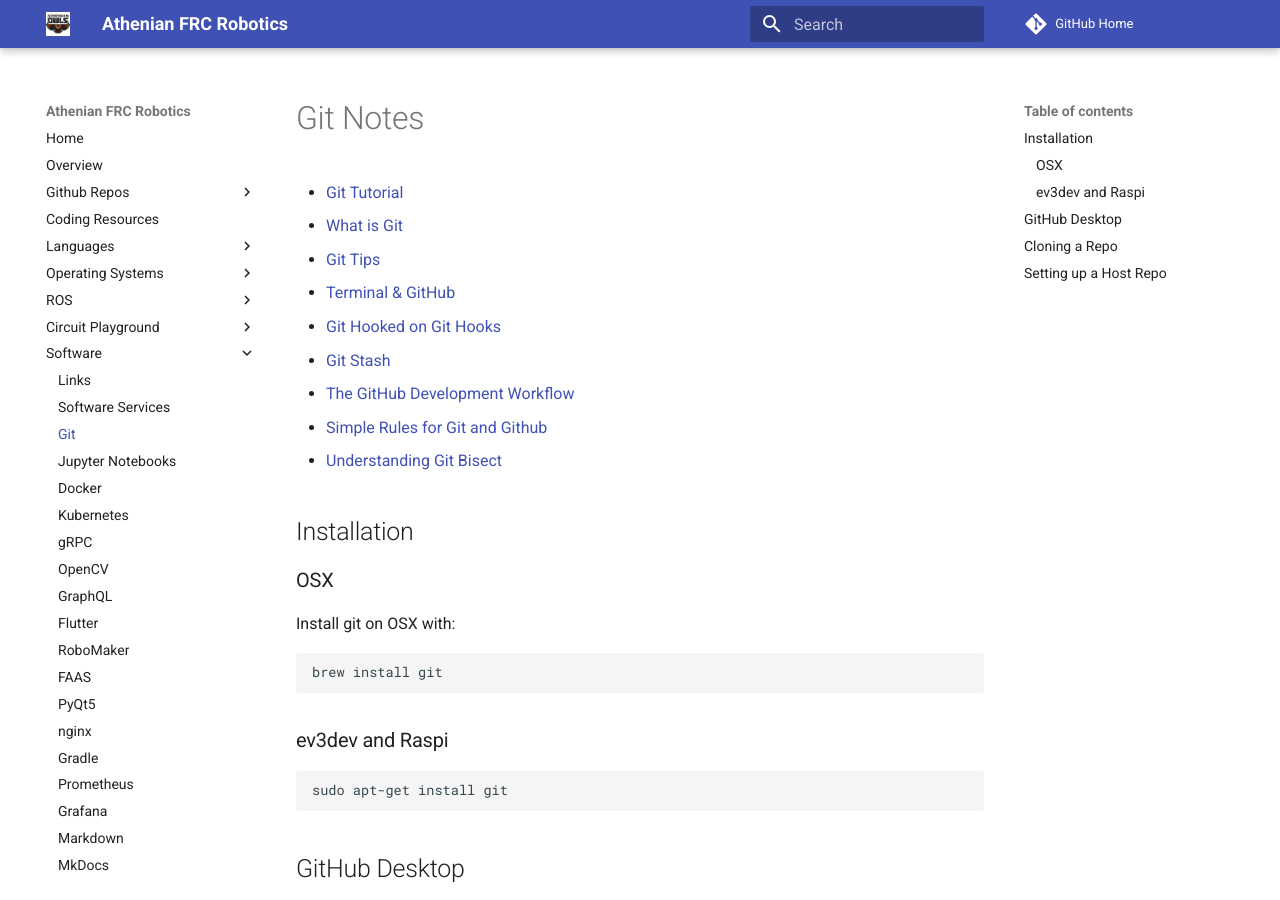
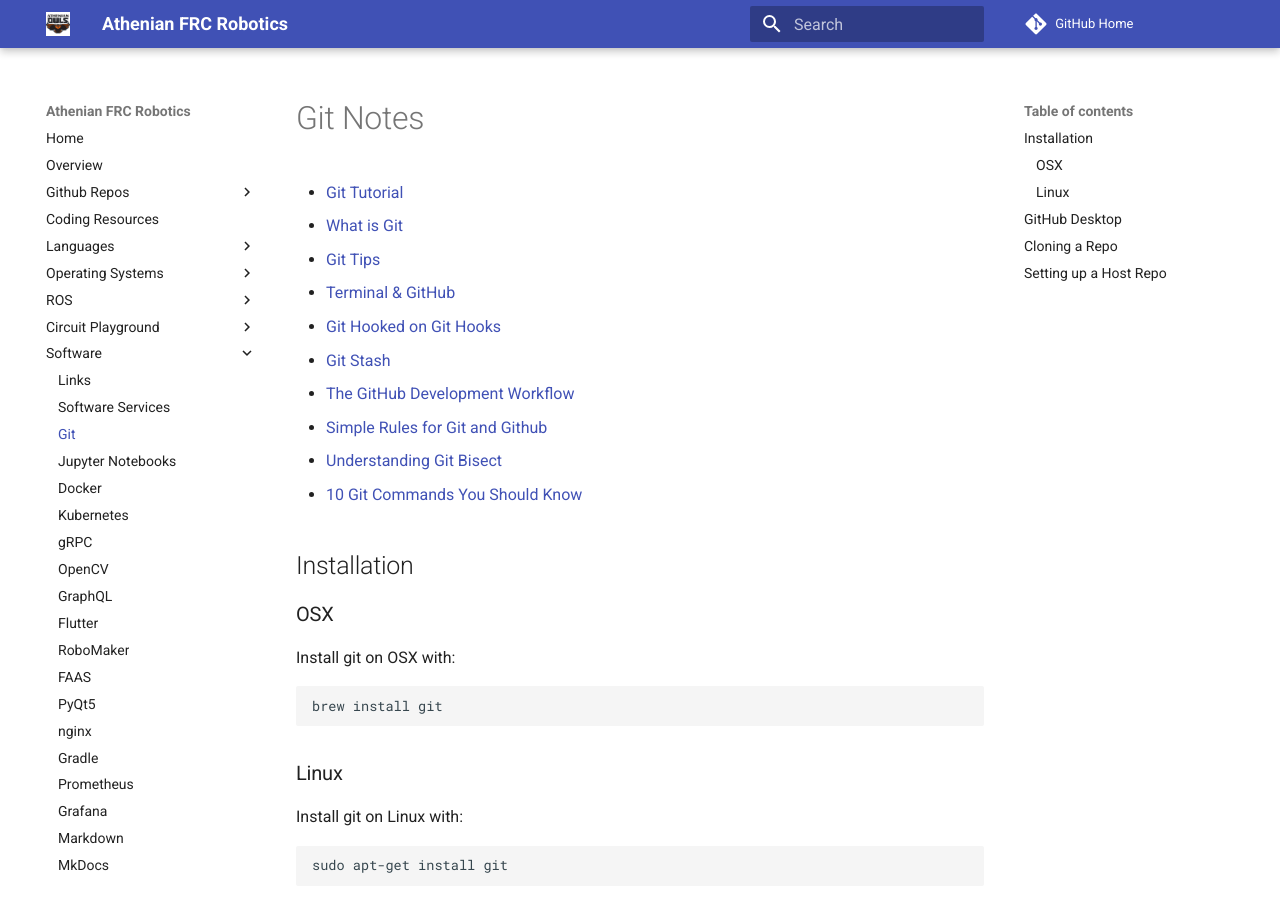
Before and after one commit to athenian-robotics/athenian-robotics-mkdocs, an MkDocs documentation site: the page built from docs/git.md, in a window 1280 px wide and 900 px high. Built offline with MkDocs 1.6.1 and Material for MkDocs 9.7.7, drawn with Linux system fonts in a browser that asks for light colours; comment, search, counter and statistics services are not loaded.

Commit message:
Update docs

`````diff
--- a/docs/git.md
+++ b/docs/git.md
@@ -9,6 +9,7 @@
 * [The GitHub Development Workflow](https://itnext.io/the-github-development-workflow-fb48d9bb63f9  )
 * [Simple Rules for Git and Github](https://medium.freecodecamp.org/follow-these-simple-rules-and-youll-become-a-git-and-github-master-e1045057468f)
 * [Understanding Git Bisect](https://hackernoon.com/understanding-git-bisect-i-e-use-binary-search-to-find-the-change-that-introduced-a-bug-89489b4c9fa6)
+* [10 Git Commands You Should Know]()
 
 ## Installation
 
@@ -19,10 +20,12 @@ Install git on OSX with:
 brew install git
 ```
 
-### ev3dev and Raspi
-````bash
+### Linux
+
+Install git on Linux with:
+```bash
 sudo apt-get install git
-````
+```
 
 ## GitHub Desktop
 
`````
Also changed, not shown: docs/flutter.md (+3 -0 lines).
